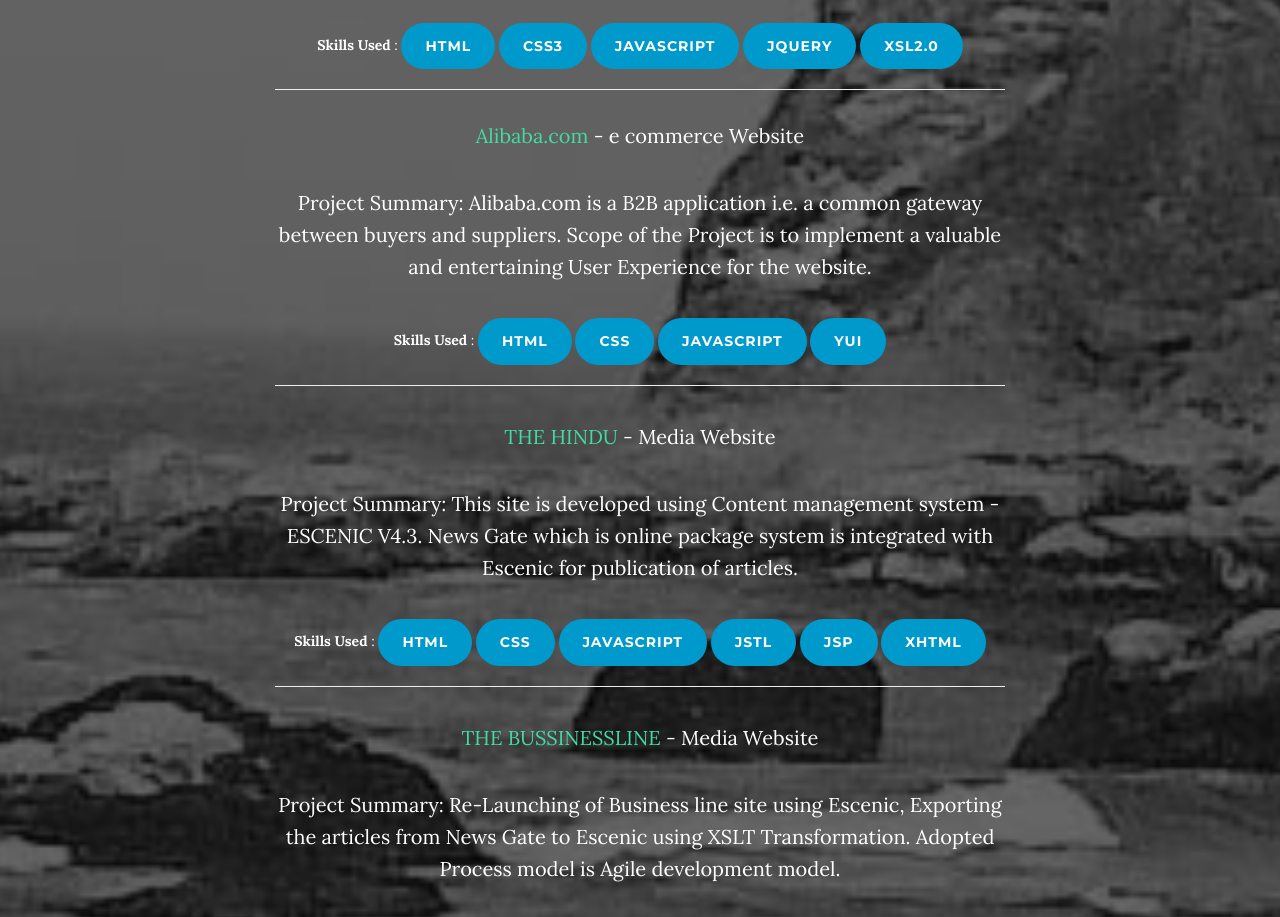
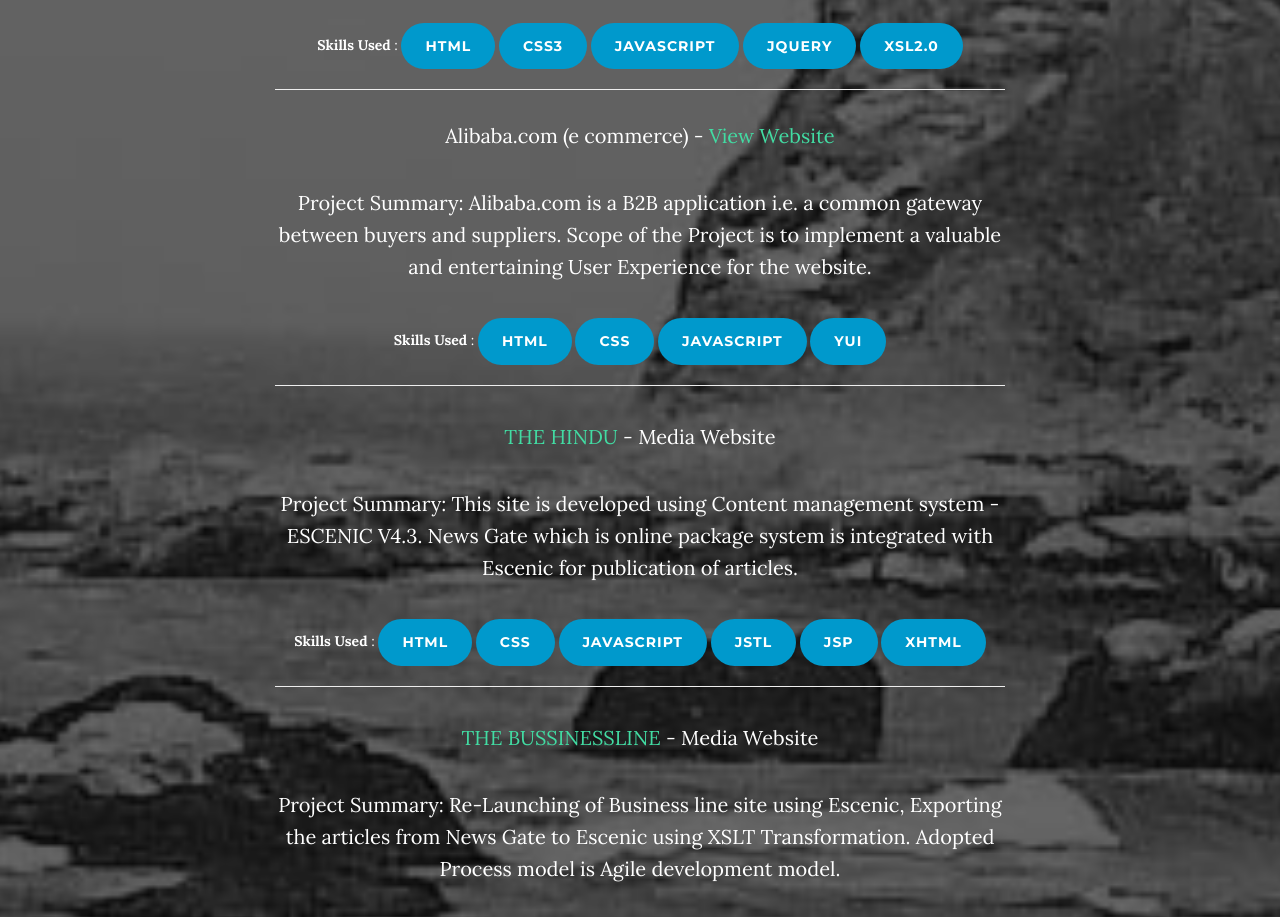
Before and after one commit to Vithya157/vithya157.github.io, a plain HTML site: page index.html in a window 1280 px wide. Shown: the part 2080-2997 px from the top of the page. Drawn offline with Linux system fonts and the light colour scheme; some packages are replaced by stand-ins of ours.

Commit message:
Update index.html

```diff
--- a/index.html
+++ b/index.html
@@ -133,7 +133,7 @@
                  <button type="button" class="btn btn-primary btn-lg outline">jQuery</button>
                  <button type="button" class="btn btn-primary btn-lg outline">XSL2.0</button>
             <hr/>
-            <p style="margin-top:30px;"><a href="http://www.alibaba.com/" target="_blank">Alibaba.com </a>  - e commerce Website
+            <p style="margin-top:30px;">Alibaba.com (e commerce)</a>  - <a href="http://www.alibaba.com/" target="_blank">View Website</a></p>
                  <p  >
                      Project Summary:  Alibaba.com is a B2B application i.e. a common gateway between buyers and suppliers. Scope of the Project is to implement a valuable and entertaining User Experience for the website.
                  </p>
```
